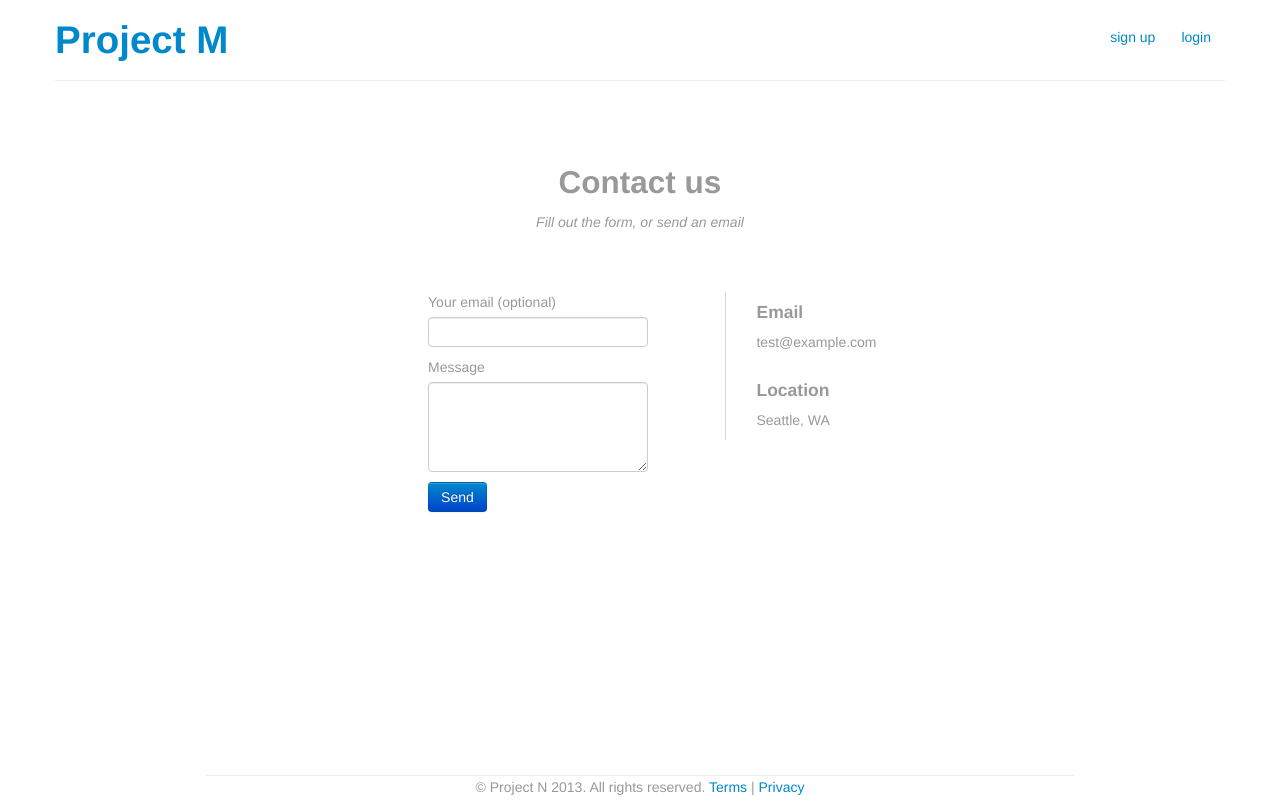
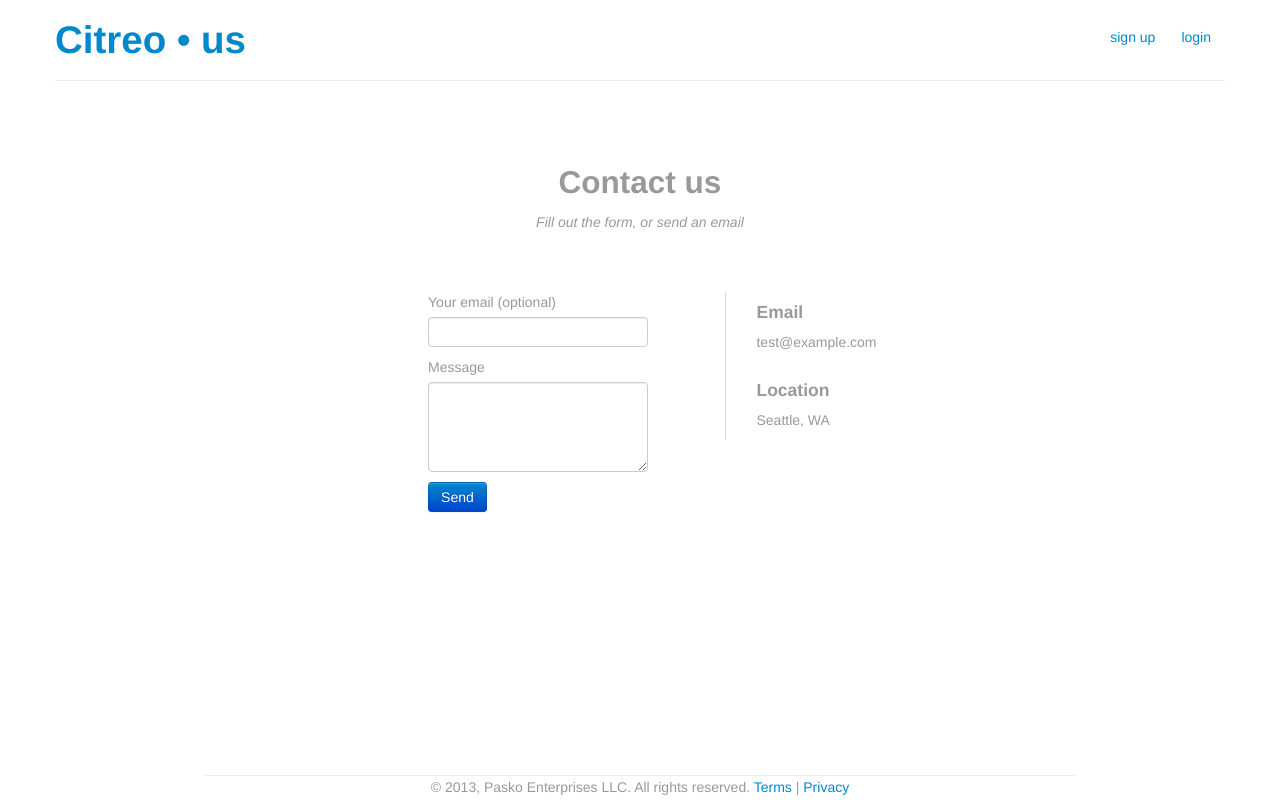
Before and after one commit to jpasko/project_n, a Django app: page /contact/ in a window 1280 px wide. Run offline with Django 3.2, Linux system fonts and the light colour scheme; parts of the project's set-up code (start-up, migrations or seed data) failed here and were passed over; some libraries are stand-ins or nearby versions.

Commit message:
minor tweaks

```diff
--- a/static/css/site_style.css
+++ b/static/css/site_style.css
@@ -50,5 +50,8 @@ ul {
 }
 /* Additional tweaks */
 .dull-link {
-    text-decoration: none;
+    text-decoration: none !important;
 }
+.dull-link:hover {
+    color: #0088CC !important;
+}
--- a/templates/site_base.html
+++ b/templates/site_base.html
@@ -2,7 +2,7 @@
 <html lang="en">
   <head>
     <meta charset="utf-8">
-    <title>Project M &middot; {% block title %}{% endblock %}</title>
+    <title>Citreous &middot; {% block title %}{% endblock %}</title>
     <meta name="viewport" content="width=device-width, initial-scale=1.0">
     <meta name="description" content="">
     <meta name="author" content="">
@@ -33,7 +33,7 @@
 	    <li><a href="/logout/">logout</a></li>
             {% endif %}
           </ul>
-          <h1 class="muted"><a href="/" style="text-decoration: none">Project M</a></h1>
+          <h1 class="muted"><a href="/" style="text-decoration: none">Citreo &bull; us</a></h1>
 	  <hr>
 	</div>
       </div>
@@ -49,7 +49,7 @@
     <div class="footer muted">
       <div class="container-narrow">
 	<hr style="margin: 0px">
-        <p style="text-align: center;">&copy; Project N {% now "Y" %}.
+        <p style="text-align: center;">&copy; {% now "Y" %}, Pasko Enterprises LLC.
 	  All rights reserved.  <a href="/terms/">Terms</a> | <a href="/privacy/">Privacy</a></p>
       </div>
     </div>
```
Also changed, not shown: templates/main_page.html (+11 -5 lines).
